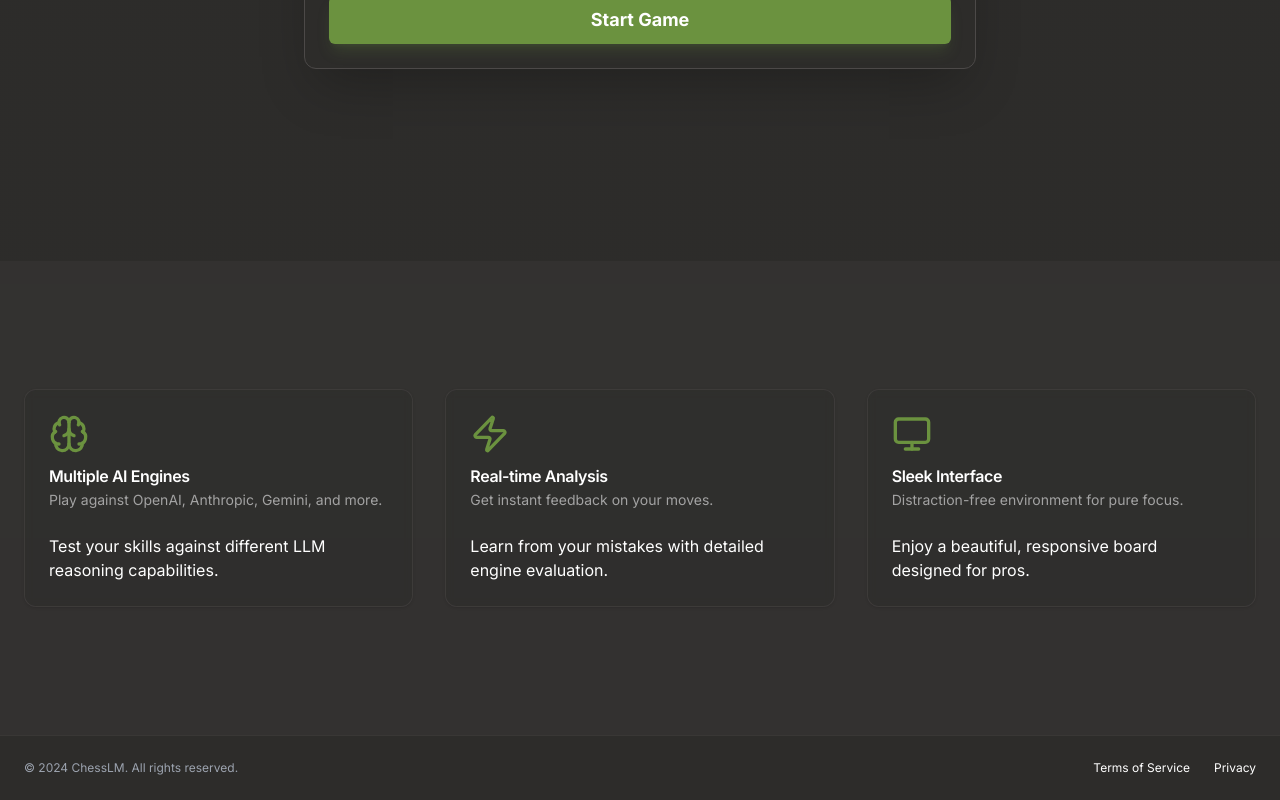
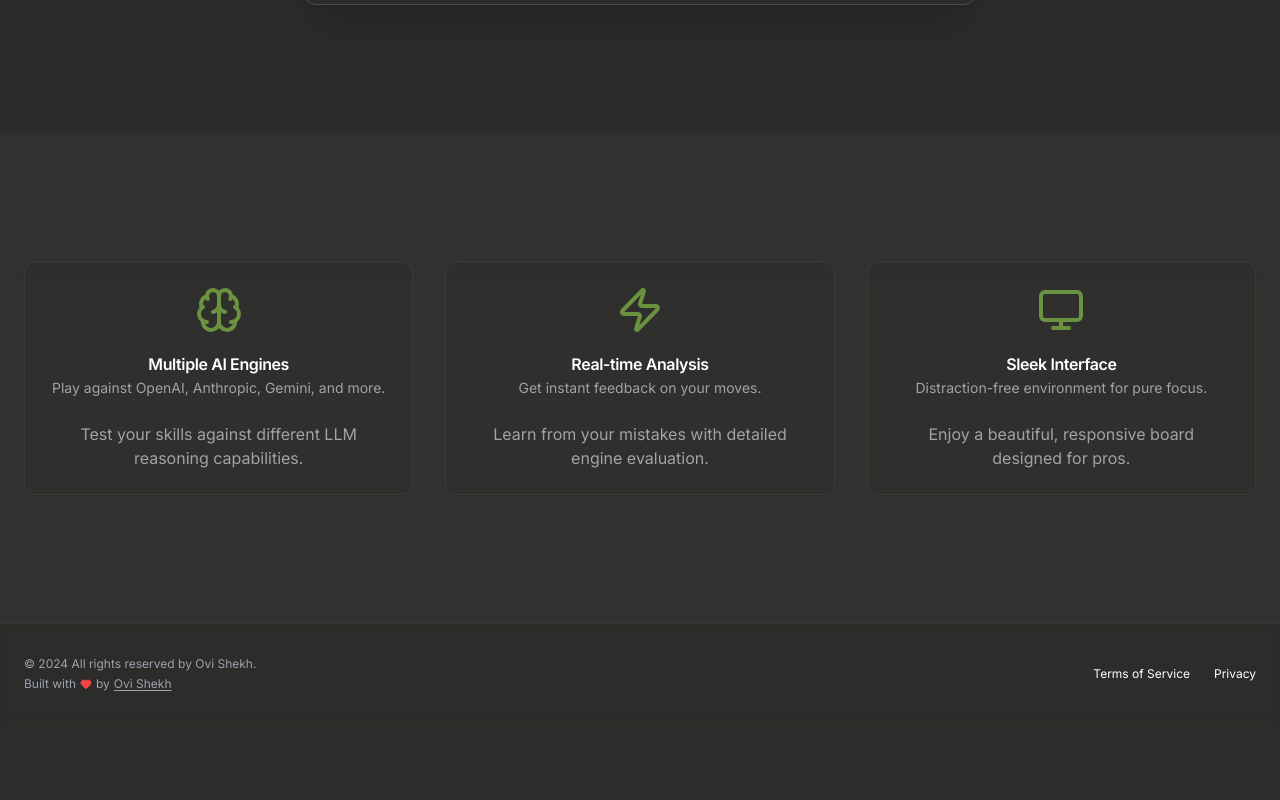
Before and after one commit to AdilShamim8/ChessLM, a Next.js app: page / in a window 1280 px wide. Shown: the part 733-1533 px from the top of the page. After the commit the page ends 1457 px from the top, so only its background shows below. Built offline with nearby package versions, Linux system fonts and the light colour scheme.

Commit message:
Refine UI (spacing, cards, footer) and add CONTRIBUTING.md

```diff
--- a/app/page.tsx
+++ b/app/page.tsx
@@ -1,7 +1,7 @@
 import Link from 'next/link';
 import { Button } from '@/components/ui/button';
 import { Card, CardContent, CardDescription, CardHeader, CardTitle } from '@/components/ui/card';
-import { Crown, Zap, Monitor, Brain } from 'lucide-react';
+import { Crown, Zap, Monitor, Brain, Heart } from 'lucide-react';
 import Image from 'next/image';
 import PlayerSelector from '@/components/PlayerSelector';
 
@@ -28,7 +28,7 @@ export default function Home() {
       </header>
 
       <main className="flex-1">
-        <section className="w-full py-24 md:py-32 lg:py-48 flex items-center justify-center bg-gradient-to-b from-background to-background/90">
+        <section className="w-full py-12 md:py-24 lg:py-32 flex items-center justify-center bg-gradient-to-b from-background to-background/90">
           <div className="container px-4 md:px-6">
             <div className="flex flex-col items-center space-y-8 text-center">
               <div className="space-y-4">
@@ -52,39 +52,45 @@ export default function Home() {
         <section className="w-full py-12 md:py-24 lg:py-32 bg-secondary/20">
           <div className="container px-4 md:px-6">
             <div className="grid grid-cols-1 gap-8 md:grid-cols-3">
-              <Card className="bg-background/50 border-border/50 backdrop-blur-sm">
-                <CardHeader>
-                  <Brain className="w-10 h-10 mb-2 text-primary" />
+              <Card className="bg-background/50 border-border/50 backdrop-blur-sm transition-all duration-300 hover:scale-105 hover:shadow-lg hover:border-primary/50">
+                <CardHeader className="text-center">
+                  <div className="flex justify-center">
+                    <Brain className="w-12 h-12 mb-4 text-primary" />
+                  </div>
                   <CardTitle>Multiple AI Engines</CardTitle>
                   <CardDescription>
                     Play against OpenAI, Anthropic, Gemini, and more.
                   </CardDescription>
                 </CardHeader>
-                <CardContent>
+                <CardContent className="text-center text-muted-foreground">
                   Test your skills against different LLM reasoning capabilities.
                 </CardContent>
               </Card>
-              <Card className="bg-background/50 border-border/50 backdrop-blur-sm">
-                <CardHeader>
-                  <Zap className="w-10 h-10 mb-2 text-primary" />
+              <Card className="bg-background/50 border-border/50 backdrop-blur-sm transition-all duration-300 hover:scale-105 hover:shadow-lg hover:border-primary/50">
+                <CardHeader className="text-center">
+                  <div className="flex justify-center">
+                    <Zap className="w-12 h-12 mb-4 text-primary" />
+                  </div>
                   <CardTitle>Real-time Analysis</CardTitle>
                   <CardDescription>
                     Get instant feedback on your moves.
                   </CardDescription>
                 </CardHeader>
-                <CardContent>
+                <CardContent className="text-center text-muted-foreground">
                   Learn from your mistakes with detailed engine evaluation.
                 </CardContent>
               </Card>
-              <Card className="bg-background/50 border-border/50 backdrop-blur-sm">
-                <CardHeader>
-                  <Monitor className="w-10 h-10 mb-2 text-primary" />
+              <Card className="bg-background/50 border-border/50 backdrop-blur-sm transition-all duration-300 hover:scale-105 hover:shadow-lg hover:border-primary/50">
+                <CardHeader className="text-center">
+                  <div className="flex justify-center">
+                    <Monitor className="w-12 h-12 mb-4 text-primary" />
+                  </div>
                   <CardTitle>Sleek Interface</CardTitle>
                   <CardDescription>
                     Distraction-free environment for pure focus.
                   </CardDescription>
                 </CardHeader>
-                <CardContent>
+                <CardContent className="text-center text-muted-foreground">
                   Enjoy a beautiful, responsive board designed for pros.
                 </CardContent>
               </Card>
@@ -93,8 +99,13 @@ export default function Home() {
         </section>
       </main>
 
-      <footer className="flex flex-col gap-2 sm:flex-row py-6 w-full shrink-0 items-center px-4 md:px-6 border-t border-border/40">
-        <p className="text-xs text-gray-500 dark:text-gray-400">© 2024 ChessLM. All rights reserved.</p>
+      <footer className="flex flex-col gap-4 sm:flex-row py-8 w-full shrink-0 items-center px-4 md:px-6 border-t border-border/40 bg-background/50 backdrop-blur-sm">
+        <div className="flex flex-col items-center sm:items-start gap-1">
+          <p className="text-xs text-gray-500 dark:text-gray-400">© 2024 All rights reserved by Ovi Shekh.</p>
+          <p className="text-xs text-gray-500 dark:text-gray-400 flex items-center gap-1">
+            Built with <Heart className="w-3 h-3 text-red-500 fill-red-500" /> by <Link href="https://ovishekh.com" className="hover:text-primary transition-colors underline underline-offset-2">Ovi Shekh</Link>
+          </p>
+        </div>
         <nav className="sm:ml-auto flex gap-4 sm:gap-6">
           <Link className="text-xs hover:underline underline-offset-4" href="#">
             Terms of Service
--- a/lib/ai-providers.ts
+++ b/lib/ai-providers.ts
@@ -4,20 +4,25 @@ export interface AIResponse {
     error?: string;
 }
 
-const SYSTEM_PROMPT = `You are an expert chess player. Analyze the position and return your next move.
+const SYSTEM_PROMPT = `You are a Grandmaster-level chess engine. Your goal is to play the absolute best move in every position.
 
-CRITICAL RULES:
-1. Return ONLY the move in UCI format (e.g., "e2e4" or "e7e8q" for promotion)
-2. UCI format is: source_square + destination_square + optional_promotion_piece
-3. Choose ONLY from the provided legal moves
-4. No explanations, no formatting, no quotes - just the move
+ANALYSIS GUIDELINES:
+1. Material: Evaluate material imbalances.
+2. Position: Assess king safety, piece activity, pawn structure, and key squares.
+3. Tactics: Look for immediate tactical shots (forks, pins, skewers, discovered attacks).
+4. Strategy: Formulate a long-term plan based on the position's needs.
+5. Endgames: Use precise theoretical knowledge for endgame positions.
+
+CRITICAL OUTPUT RULES:
+1. Return ONLY the move in UCI format (e.g., "e2e4", "e7e8q", "e1g1").
+2. DO NOT include reasoning, numbering, or quotes.
+3. Choose ONLY from the provided legal moves.
+4. If there is a forced mate, find the fastest mate.
 
 Examples:
-- Pawn e2 to e4: e2e4
-- Knight g1 to f3: g1f3
-- Pawn promotion e7 to e8 (queen): e7e8q
-- Castling kingside (white): e1g1
-- Castling queenside (black): e8c8`;
+- Standard: e2e4
+- Promotion: a7a8q
+- Castling: e1g1 (Kingside), e1c1 (Queenside)`;
 
 export async function getAIMove(
     provider: string,
```
Also changed, not shown: 4 other files (tests, documents, lock files or other folders).
